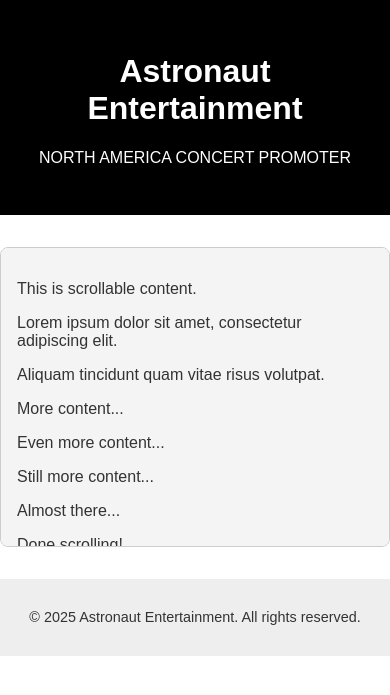
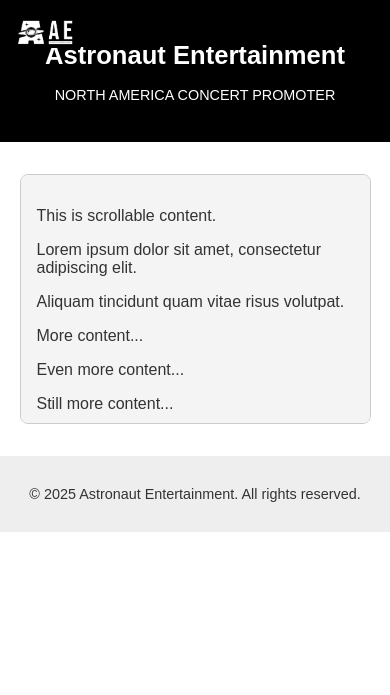
Before and after one commit to Rihan2018/ae-website, a Python web app: template templates/index.html.j2 in a window 390 px wide. Shown: the top 695 px of the page. Run offline with Jinja, Linux system fonts and the light colour scheme; the template is opened without the code that fills it, so the values that code supplies are empty.

Commit message:
🚀 Deploy update with logo and styles

```diff
--- a/index.html
+++ b/index.html
@@ -8,13 +8,14 @@
 </head>
 <body>
 
-  <!-- Black header at the top -->
+  <!-- 🔲 Black header with logo and text -->
   <header class="hero-header">
+    <img src="/images/logo.png" alt="Astronaut Entertainment logo" class="logo-fixed" />
     <h1>Astronaut Entertainment</h1>
     <p>NORTH AMERICA CONCERT PROMOTER</p>
   </header>
 
-  <!-- Scrollable window below -->
+  <!-- 🔽 Scrollable content window -->
   <div class="scrolling-window">
     <p>This is scrollable content.</p>
     <p>Lorem ipsum dolor sit amet, consectetur adipiscing elit.</p>
@@ -26,6 +27,7 @@
     <p>Done scrolling!</p>
   </div>
 
+  <!-- ⬇️ Footer -->
   <footer>
     <p>&copy; 2025 Astronaut Entertainment. All rights reserved.</p>
   </footer>
--- a/styles/style.css
+++ b/styles/style.css
@@ -1,3 +1,4 @@
+/* Basic layout */
 body {
   font-family: sans-serif;
   margin: 0;
@@ -6,15 +7,26 @@ body {
   color: #333;
 }
 
-/* Black top header */
+/* 🔲 Header styling */
 .hero-header {
-  background-color: #000;
-  color: #fff;
+  background-color: #000000;
+  color: #ffffff;
   padding: 2rem 1rem;
   text-align: center;
+  position: relative;
 }
 
-/* Scrollable box below the header */
+/* 🎯 Fixed logo in top-left */
+.logo-fixed {
+  position: absolute;
+  top: 1rem;
+  left: 1rem;
+  width: 80px;
+  height: auto;
+  z-index: 10;
+}
+
+/* 🪟 Scrollable content box */
 .scrolling-window {
   max-width: 800px;
   height: 300px;
@@ -27,10 +39,34 @@ body {
   box-sizing: border-box;
 }
 
-/* Footer */
+/* 🔻 Footer */
 footer {
   text-align: center;
   padding: 1rem;
   background: #eee;
   font-size: 0.9rem;
 }
+
+/* 📱 Responsive tweaks */
+@media (max-width: 480px) {
+  .hero-header {
+    padding: 1.5rem 1rem;
+  }
+
+  .logo-fixed {
+    width: 60px;
+  }
+
+  .hero-header h1 {
+    font-size: 1.6rem;
+  }
+
+  .hero-header p {
+    font-size: 0.9rem;
+  }
+
+  .scrolling-window {
+    max-width: 90%;
+    height: 250px;
+  }
+}
--- a/templates/index.html.j2
+++ b/templates/index.html.j2
@@ -8,13 +8,14 @@
 </head>
 <body>
 
-  <!-- Black header at the top -->
+  <!-- 🔲 Black header with logo and text -->
   <header class="hero-header">
+    <img src="/images/logo.png" alt="Astronaut Entertainment logo" class="logo-fixed" />
     <h1>Astronaut Entertainment</h1>
     <p>NORTH AMERICA CONCERT PROMOTER</p>
   </header>
 
-  <!-- Scrollable window below -->
+  <!-- 🔽 Scrollable content window -->
   <div class="scrolling-window">
     <p>This is scrollable content.</p>
     <p>Lorem ipsum dolor sit amet, consectetur adipiscing elit.</p>
@@ -26,6 +27,7 @@
     <p>Done scrolling!</p>
   </div>
 
+  <!-- ⬇️ Footer -->
   <footer>
     <p>&copy; 2025 Astronaut Entertainment. All rights reserved.</p>
   </footer>
```
